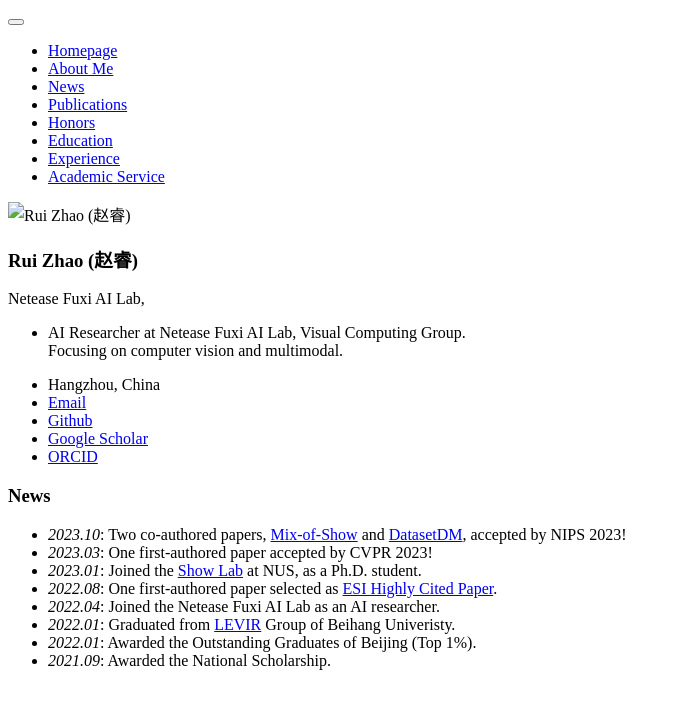
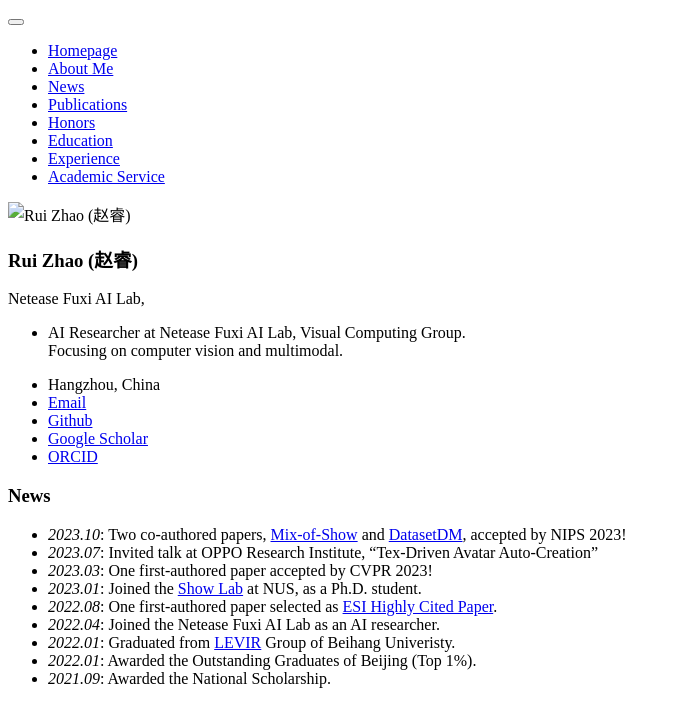
Before and after one commit to ruizhaocv/ruizhaocv.github.io, a Jekyll site: the page built from _pages/includes/news.md, in a window 1280 px wide. Shown: the top 727 px of the page, without its empty margins (0-680 px from the left). Built offline with Jekyll 4.4.1, drawn with Linux system fonts in a browser that asks for light colours; our own code applies the rules of GitHub Pages for plain Markdown files.

Commit message:
Update news.md

```diff
--- a/_pages/includes/news.md
+++ b/_pages/includes/news.md
@@ -1,5 +1,6 @@
 # News
 - *2023.10*: Two co-authored papers, [Mix-of-Show](https://showlab.github.io/Mix-of-Show/) and [DatasetDM](https://weijiawu.github.io/DatasetDM_page/), accepted by NIPS 2023!
+- *2023.07*: Invited talk at OPPO Research Institute, "Tex-Driven Avatar Auto-Creation"
 - *2023.03*: One first-authored paper accepted by CVPR 2023!
 - *2023.01*: Joined the [Show Lab](https://sites.google.com/view/showlab/) at NUS, as a Ph.D. student.
 - *2022.08*: One first-authored paper selected as [ESI Highly Cited Paper](https://clarivate.libguides.com/c.php?g=593878&p=4107961).
```
